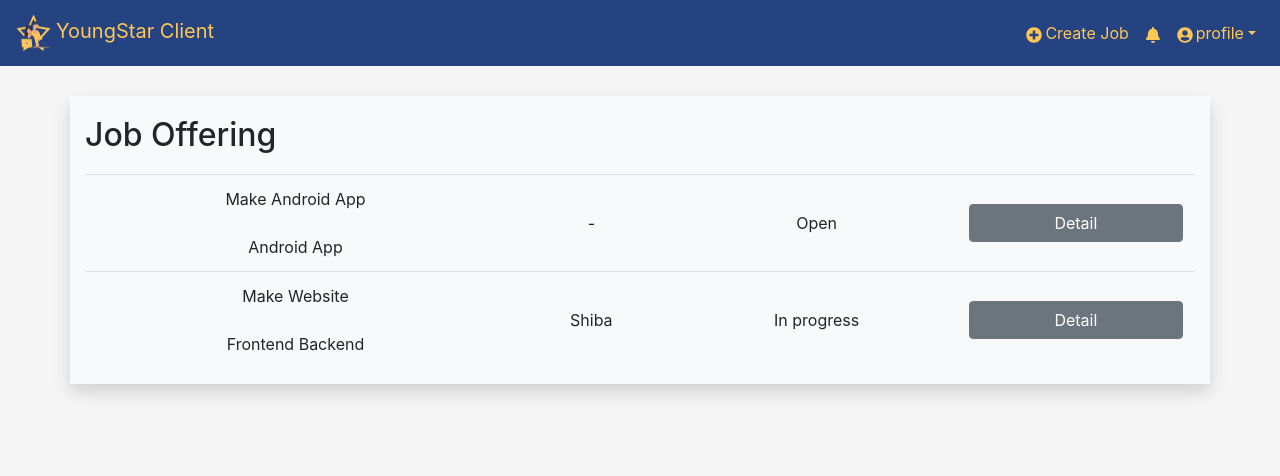
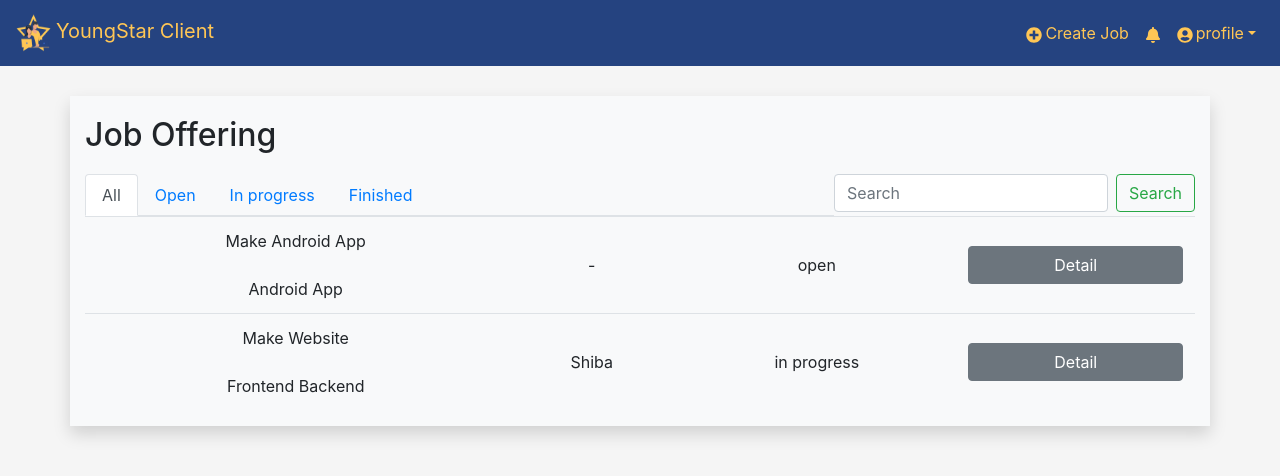
Before and after one commit to 2110423-2019-2/sec2_ShibaInu_front_end, a React (Create React App) app: page / in a window 1280 px wide. Shown: the top 476 px of the page. Built offline with nearby package versions, Linux system fonts and the light colour scheme.

Commit message:
Draft Client Job Offering

```diff
--- a/src/JobOfferClient.js
+++ b/src/JobOfferClient.js
@@ -1,7 +1,7 @@
 import React from 'react';
 import NavBar from './NavBar';
 import './JobOfferClient.css';
-import { Container, Row, Col, Table } from 'react-bootstrap';
+import { Container, Row, Col, Table, Nav, Form, FormControl, Button} from 'react-bootstrap';
 
 class JobOfferClient extends React.Component {
 
@@ -10,26 +10,39 @@ class JobOfferClient extends React.Component {
         this.state={
             username:"NeRaMit",
             balance:"0.0",
+            status:{
+                ALL: "all",
+                OPEN: "open",
+                INPROGRESS: "in progress",
+                FINISHED: "finished",
+            },
+            statusFilter: "all",
             jobList:[{
                 id: "00001",
                 name: "Make Android App",
                 type: "Android App",
                 freelancerID: "123456789",
                 freelancerName: "-",
-                status: "Open",
+                status: "open",
             },{
                 id: "00002",
                 name: "Make Website",
                 type: "Frontend Backend",
                 freelancerID: "55555555",
                 freelancerName: "Shiba",
-                status: "In progress",
+                status: "in progress",
             }]
         };
     }
 
+    statusHandler = (event,status) => {
+        this.setState({statusFilter: status});
+    }
+
     render(){
-        var recentJob = this.state.jobList.map((job,index)=>
+        var recentJob;
+        if(this.state.statusFilter == this.state.status.ALL){
+            recentJob = this.state.jobList.map((job,index)=>
             <tr key={index} className="text-center">
                 <td className="align-middle">
                     {job.name}<br/><br/>
@@ -38,8 +51,21 @@ class JobOfferClient extends React.Component {
                 <td className="align-middle">{job.freelancerName}</td>
                 <td className="align-middle">{job.status}</td>
                 <td className="align-middle"><button type="button" className="btn btn-secondary btn-block">Detail</button></td>
-            </tr>
-        );
+            </tr>);
+        }
+        else {
+            recentJob = this.state.jobList.filter((job)=>job.status==this.state.statusFilter).map((job,index)=>
+            <tr key={index} className="text-center">
+                <td className="align-middle">
+                    {job.name}<br/><br/>
+                    {job.type}
+                </td>
+                <td className="align-middle">{job.freelancerName}</td>
+                <td className="align-middle">{job.status}</td>
+                <td className="align-middle"><button type="button" className="btn btn-secondary btn-block">Detail</button></td>
+            </tr>);
+        }
+
         return(
             <div className="main-background">
                 <NavBar />
@@ -47,6 +73,24 @@ class JobOfferClient extends React.Component {
                     <Row>
                         <Col className="bg-light shadow">
                             <h2 id="recentjob-topic">Job Offering</h2>
+                            <Form inline className="float-right">
+                                <FormControl type="text" placeholder="Search" className="mr-sm-2" />
+                                <Button variant="outline-success">Search</Button>
+                            </Form>
+                            <Nav variant="tabs" defaultActiveKey="link-1" id="joblist-table">
+                                <Nav.Item>
+                                    <Nav.Link eventKey="link-1" onClick={(e)=>this.statusHandler(e,this.state.status.ALL)}>All</Nav.Link>
+                                </Nav.Item>
+                                <Nav.Item>
+                                    <Nav.Link eventKey="link-2" onClick={(e)=>this.statusHandler(e,this.state.status.OPEN)}>Open</Nav.Link>
+                                </Nav.Item>
+                                <Nav.Item>
+                                    <Nav.Link eventKey="link-3" onClick={(e)=>this.statusHandler(e,this.state.status.INPROGRESS)}>In progress</Nav.Link>
+                                </Nav.Item>
+                                <Nav.Item>
+                                    <Nav.Link eventKey="link-4" onClick={(e)=>this.statusHandler(e,this.state.status.FINISHED)}>Finished</Nav.Link>
+                                </Nav.Item>
+                            </Nav>
                             <Table responsive>
                                 <tbody>
                                     {recentJob}
```
